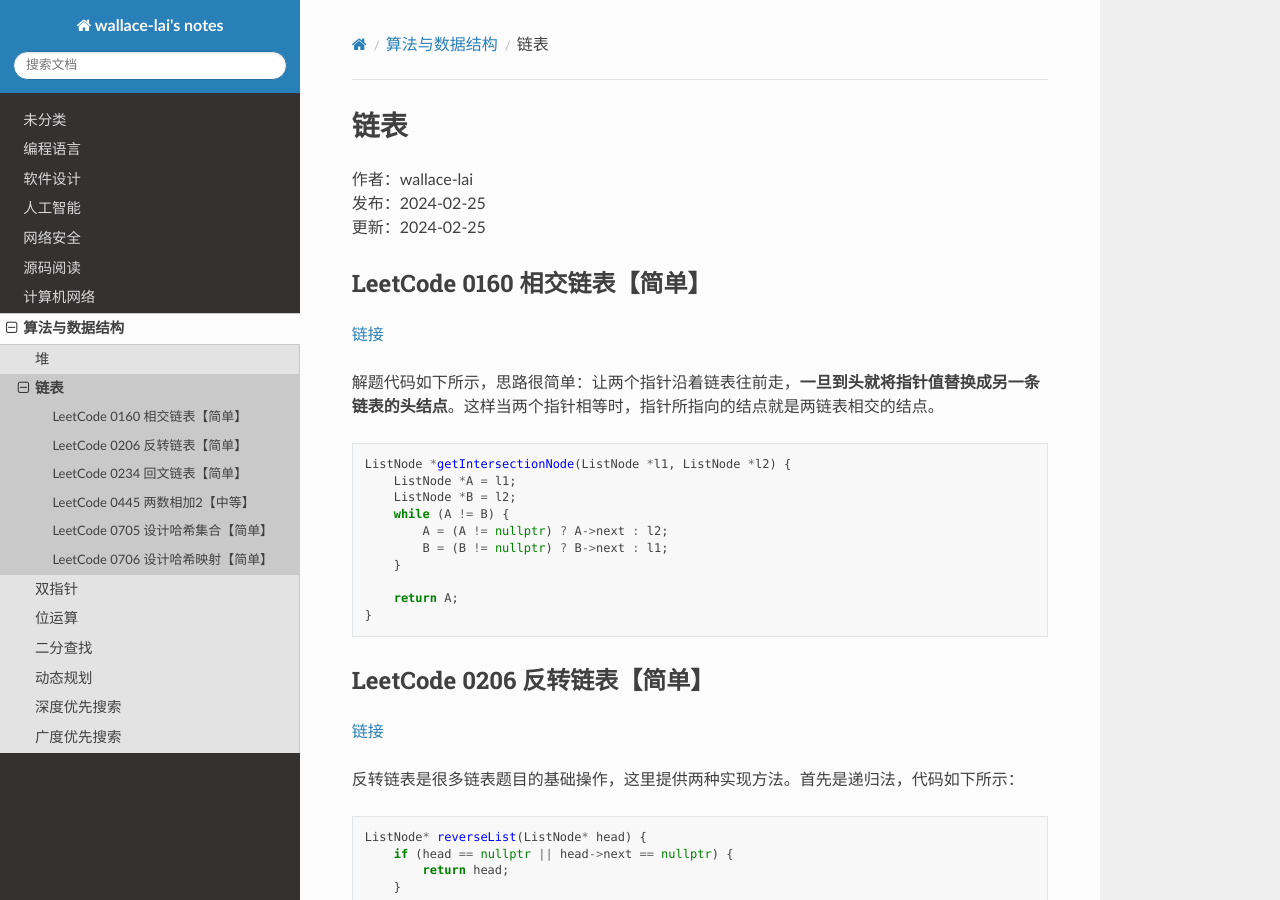
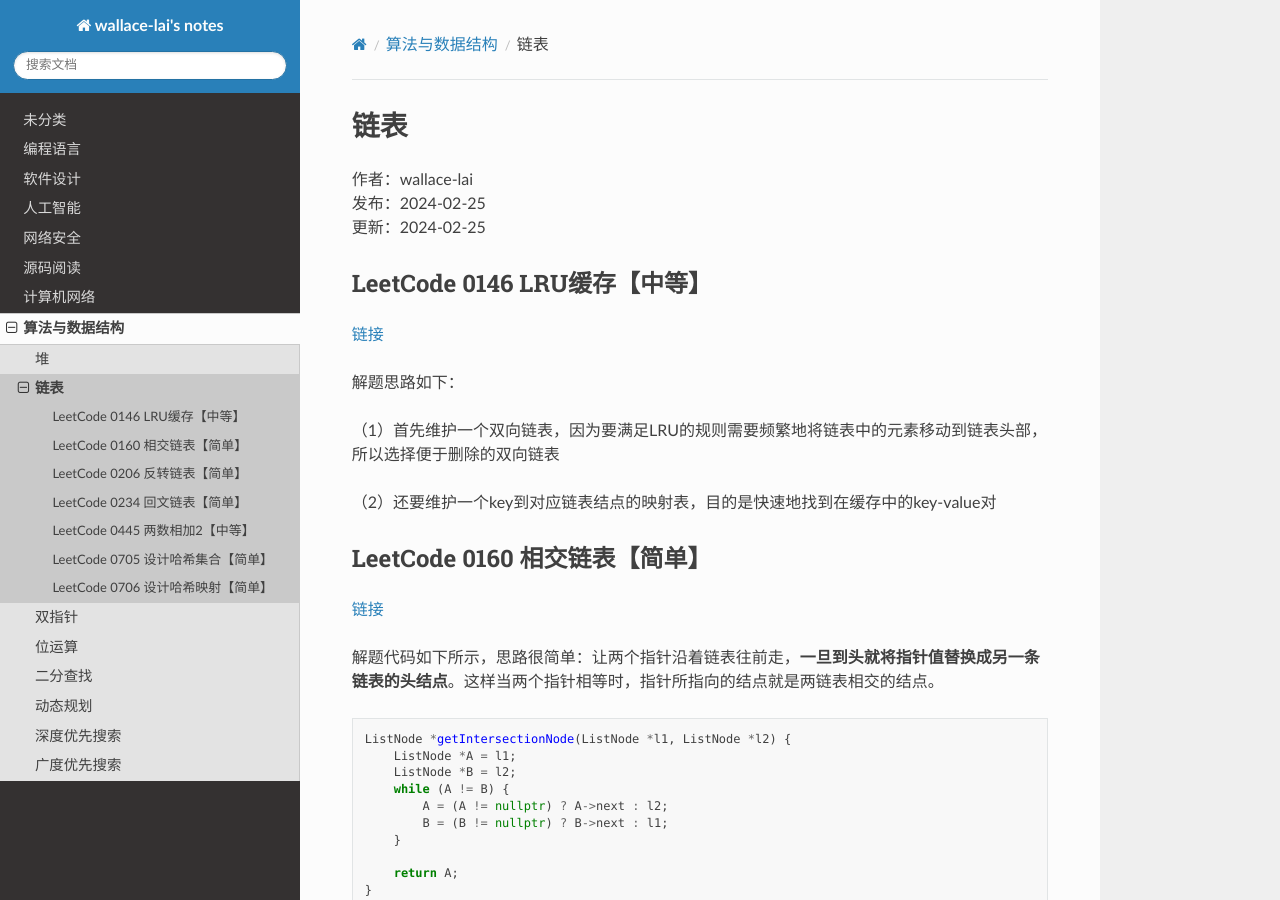
Before and after one commit to wallace-lai/learning-notes, a Sphinx documentation site: the page built from source/DataStructureAndAlgorithm/list0.md, in a window 1280 px wide and 900 px high. Built offline with Sphinx 7.4.7 and the Read the Docs theme 2.0.0, drawn with Linux system fonts in a browser that asks for light colours.

Commit message:
update post

```diff
--- a/source/DataStructureAndAlgorithm/list0.md
+++ b/source/DataStructureAndAlgorithm/list0.md
@@ -3,6 +3,17 @@
 作者：wallace-lai </br>
 发布：2024-02-25 </br>
 更新：2024-02-25 <br>
+
+## LeetCode 0146 LRU缓存【中等】
+[链接](https://leetcode.cn/problems/lru-cache/description/)
+
+解题思路如下：
+
+（1）首先维护一个双向链表，因为要满足LRU的规则需要频繁地将链表中的元素移动到链表头部，所以选择便于删除的双向链表
+
+（2）还要维护一个key到对应链表结点的映射表，目的是快速地找到在缓存中的key-value对
+
+
 
 ## LeetCode 0160 相交链表【简单】
 [链接](https://leetcode.cn/problems/intersection-of-two-linked-lists/description/)
```
